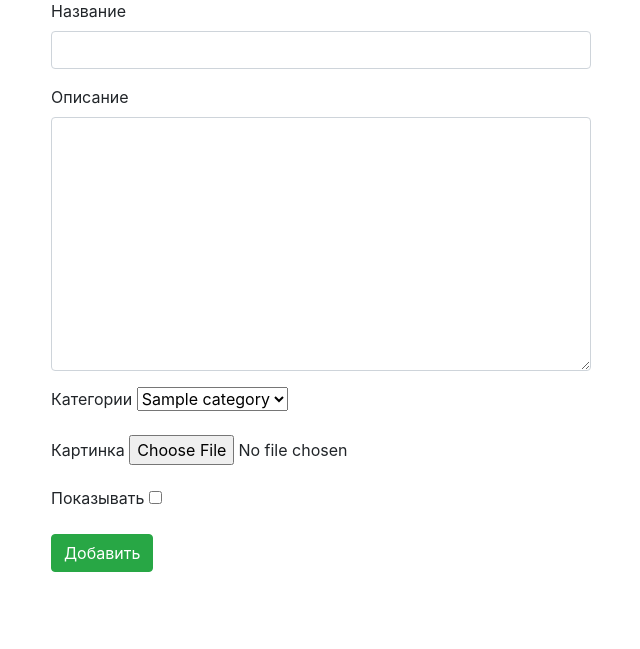
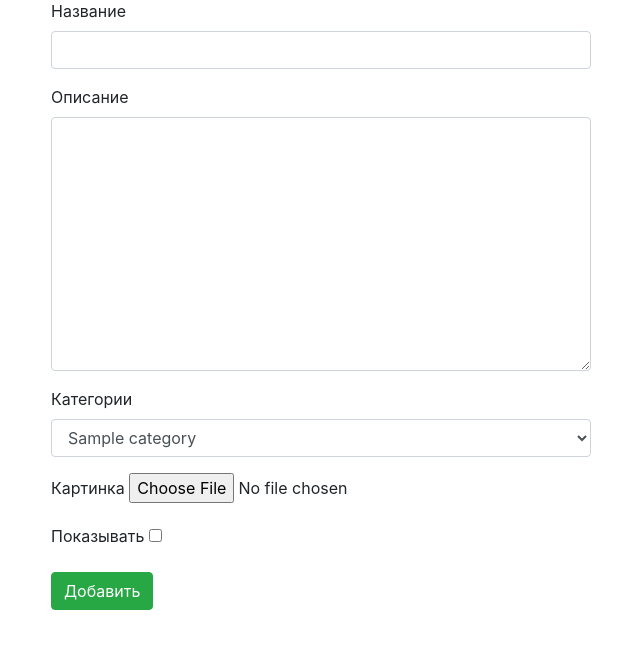
Before and after one commit to A-Y-B/Marlin, a PHP site: page /create.php in a window 1280 px wide. Shown: the part 57-706 px from the top of the page, without its empty margins (34-674 px from the left). Run offline with PHP 8.4, Linux system fonts and the light colour scheme; tables that the repository leaves empty or names only in its code hold one stand-in row (values such as "Sample post").

Commit message:
Update create.php

```diff
--- a/create.php
+++ b/create.php
@@ -48,7 +48,7 @@ $categories = $statement->fetchAll(PDO::FETCH_ASSOC);
         <!-- categories -->
         <div class="form-group">
             <label for="">Категории</label>
-                <select name="categories" id="">
+                <select name="category_id" class="form-control">
 
                     <!-- foreach -->
                     <?php foreach ($categories as $category): ?>
```
